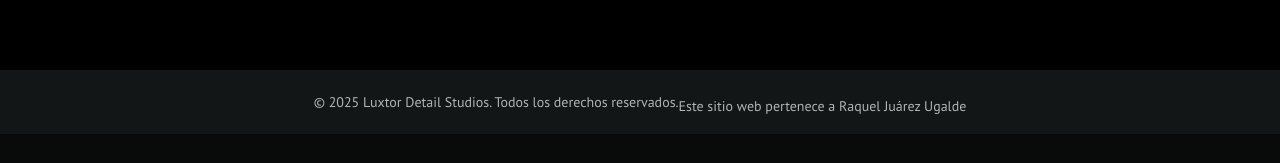
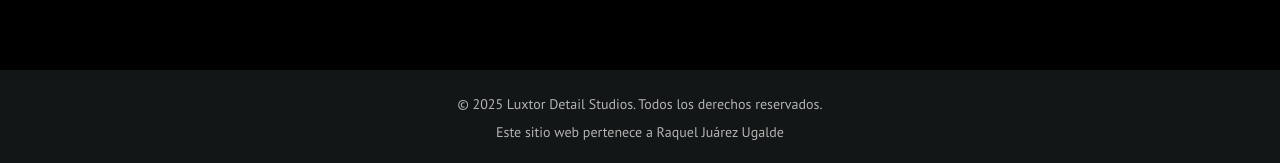
Before and after one commit to luxtortrab25-jc/z-rotxuldetst, a Next.js app: page /galeria in a window 1280 px wide. Shown: the part 1251-1414 px from the top of the page. Before the commit the page ends 1385 px from the top, so only its background shows below. Built offline with nearby package versions, Linux system fonts and the light colour scheme; a web font is replaced by a local one.

Commit message:
Update footer.tsx
l.f

```diff
--- a/src/components/layout/footer.tsx
+++ b/src/components/layout/footer.tsx
@@ -1,7 +1,7 @@
 export default function Footer() {
   return (
     <footer className="w-full bg-card">
-      <div className="container flex h-16 items-center justify-center">
+      <div className="container flex h-24 flex-col items-center justify-center py-4">
         <p className="text-center text-sm text-muted-foreground">
           © {new Date().getFullYear()} Luxtor Detail Studios. Todos los derechos reservados.
         </p>
```
